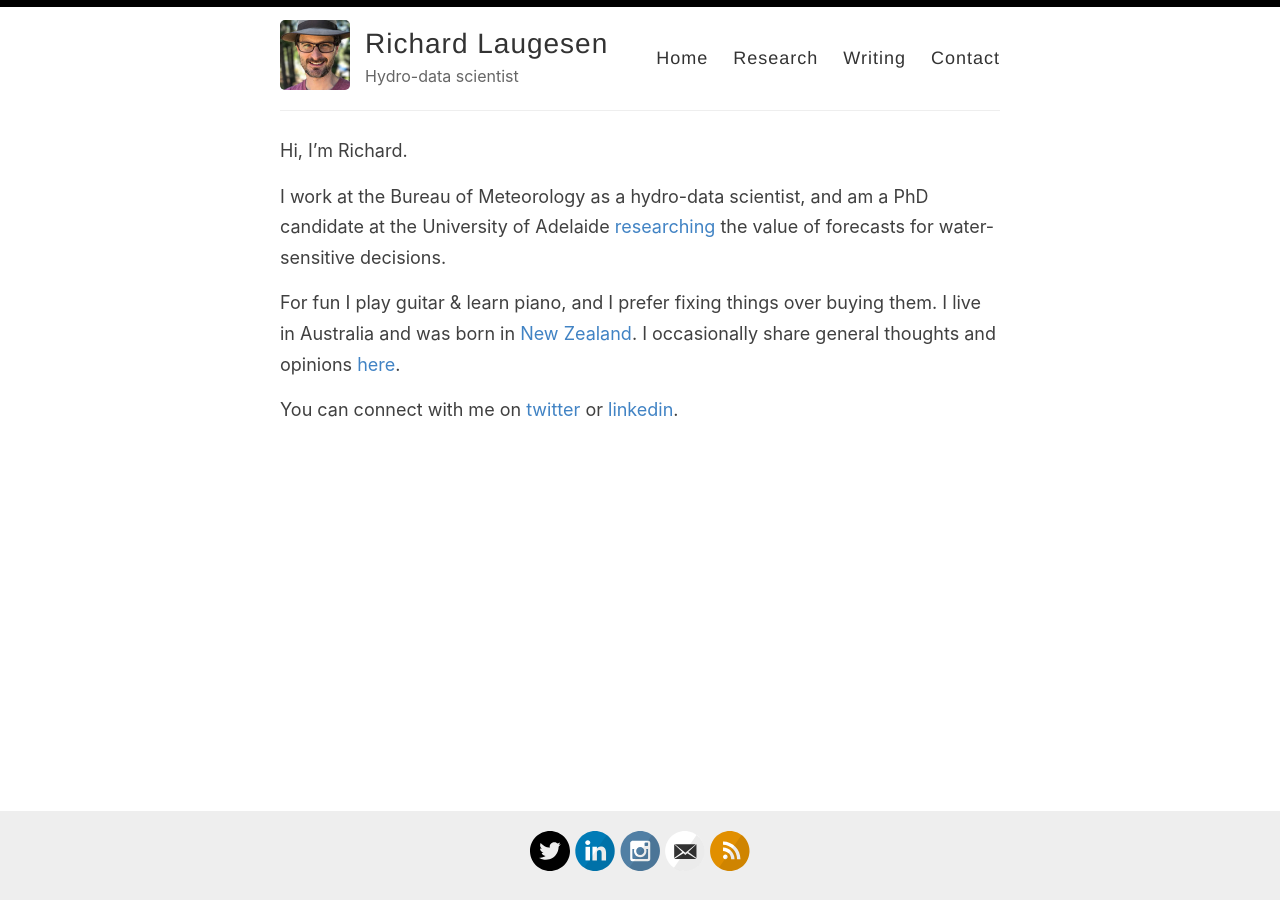
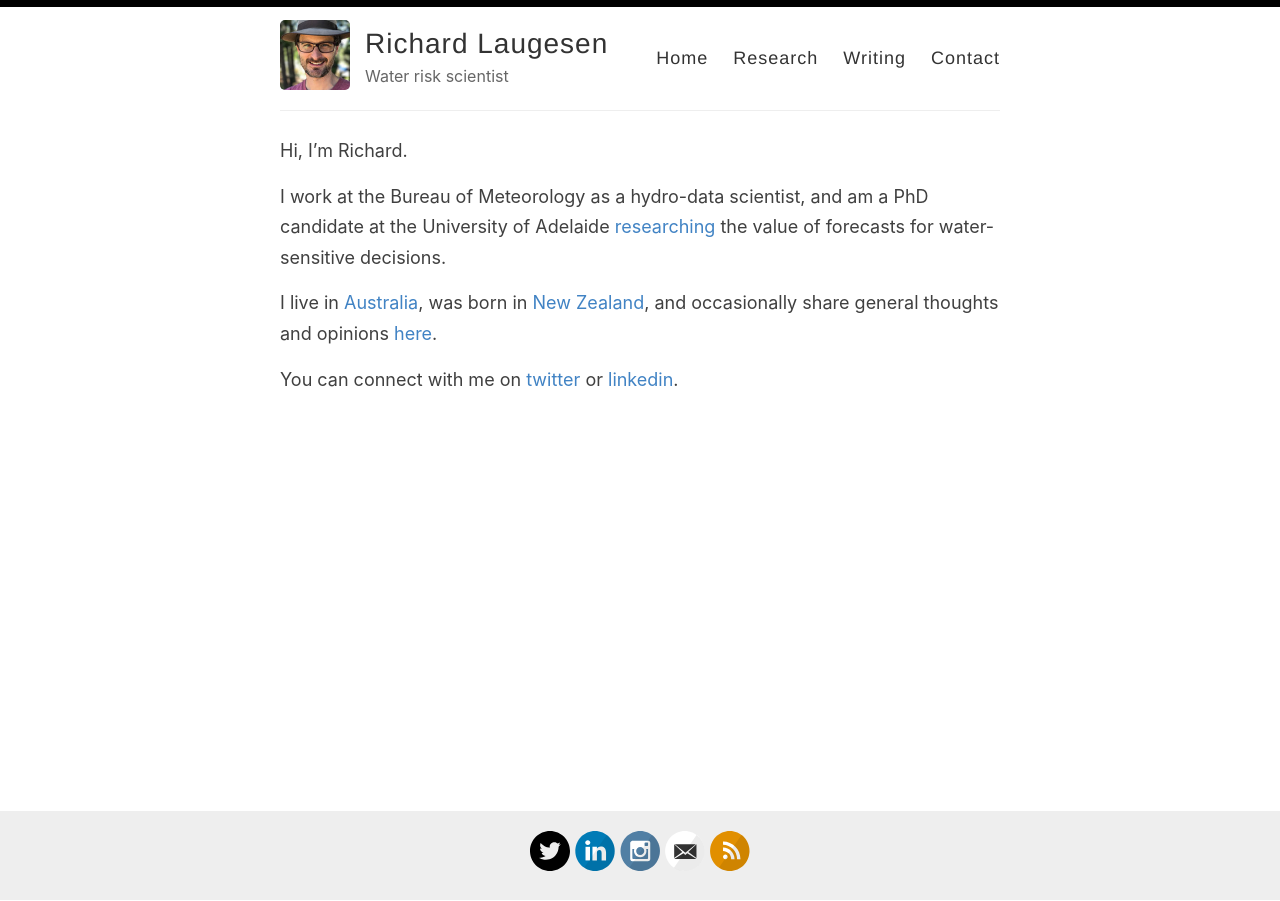
Before and after one commit to richardlaugesen/richardlaugesen.github.io, a Jekyll site: the page built from index.md, in a window 1280 px wide. Built offline with Jekyll 4.4.1, drawn with Linux system fonts in a browser that asks for light colours.

Commit message:
Updated my intro

```diff
--- a/_config.yml
+++ b/_config.yml
@@ -9,7 +9,7 @@ name: Richard Laugesen
 author: Richard Laugesen
 
 # Short bio or description (displayed in the header)
-description: Hydro-data scientist
+description: Water risk scientist
 
 # URL of your avatar or profile pic (you could use your GitHub profile pic)
 avatar: /images/richard-small.jpg
--- a/index.md
+++ b/index.md
@@ -10,6 +10,6 @@ Hi, I'm Richard.
 
 I work at the Bureau of Meteorology as a hydro-data scientist, and am a PhD candidate at the University of Adelaide [researching](/research) the value of forecasts for water-sensitive decisions.
 
-For fun I play guitar & learn piano, and I prefer fixing things over buying them. I live in Australia and was born in [New Zealand](https://www.allblacks.com/). I occasionally share general thoughts and opinions [here](/writing).
+I live in [Australia](https://canberra.com.au), was born in [New Zealand](https://www.allblacks.com), and occasionally share general thoughts and opinions [here](/writing).
 
 You can connect with me on [twitter](https://twitter.com/richardlaugesen) or [linkedin](https://www.linkedin.com/in/richardlaugesen/).
```
